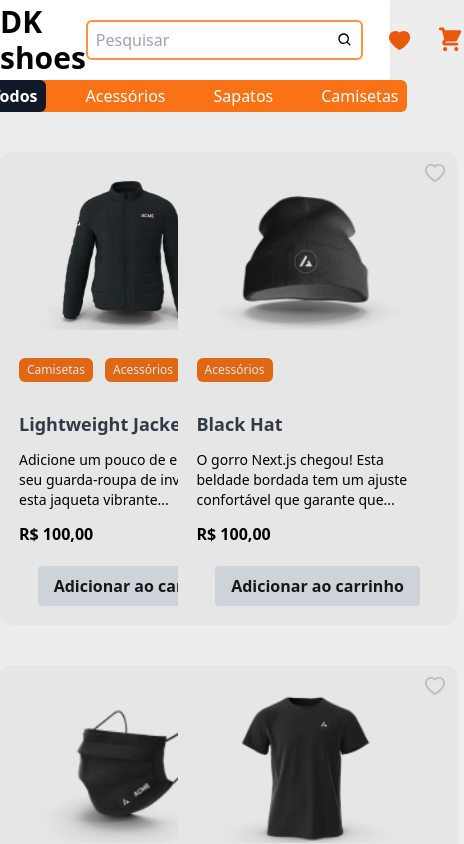
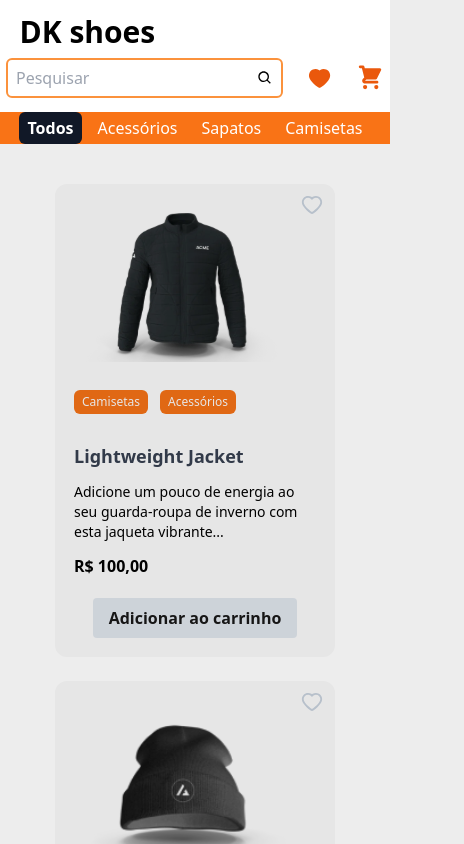
Before and after one commit to diegoguilhermeDS/dk_shoes, a Next.js app: page / in a window 390 px wide. Shown: the top 844 px of the page, 464 px wide, since content can reach past the window. Built offline with nearby package versions, Linux system fonts and the light colour scheme.

Commit message:
feat: finished pagination

```diff
--- a/src/components/Cards/Card/index.tsx
+++ b/src/components/Cards/Card/index.tsx
@@ -29,10 +29,10 @@ const Card = ({ product, setCategorySelected }: iCard) => {
   };
 
   return (
-    <Link href={`/products/${product.nameItem}`} className="max-w-[25%] w-full">
+    <Link href={`/products/${product.id}/${product.nameItem}`} className="w-1/4 max-w-250 min-w-[280px]">
       <li
         key={product.id}
-        className="bg-white p-4 rounded-xl w-1/4 min-w-250 max-w-250 min-w-[280px] flex flex-col gap-7 border-white border-solid border-1 brightness-90 hover:border-orange-300 hover:border-solid hover:border-1 hover:brightness-100 li-border li-spacing relative cursor-pointer transition duration-500"
+        className="bg-white p-4 rounded-xl w-1/4 max-w-250 min-w-[280px] flex flex-col gap-7 border-white border-solid border-1 brightness-90 hover:border-orange-300 hover:border-solid hover:border-1 hover:brightness-100 li-border li-spacing relative cursor-pointer transition duration-500"
       >
         <div className="flex justify-end absolute top-1.5 right-2">
           {liked ? (
@@ -40,17 +40,21 @@ const Card = ({ product, setCategorySelected }: iCard) => {
               size="24px"
               color="#ef4444"
               cursor="pointer"
-              onClick={handleLike}
+              onClick={(event)=>{
+                event.preventDefault()
+                event.stopPropagation()
+                handleLike()
+              }}
             />
           ) : (
             <AiOutlineHeart
               size="24px"
               color="#CBD5E1"
               cursor="pointer"
-              onClick={() => {
-                handleLike();
-                console.log(likes);
-              }}
+              onClick={(event) => {
+                event.preventDefault()
+                event.stopPropagation()
+                handleLike()}}
             />
           )}
         </div>
@@ -65,7 +69,10 @@ const Card = ({ product, setCategorySelected }: iCard) => {
         <div className="flex flex-wrap gap-3">
           {product.tag.map((category, index) => (
             <button
-              onClick={() => setCategorySelected(category)}
+              onClick={(event) =>{
+                event.preventDefault()
+                event.stopPropagation()
+                setCategorySelected(category)}}
               key={index}
               className="bg-orange-500 text-white text-xs px-2 py-1 rounded-md tag-gap cursor-pointer hover:bg-orange-300 active:bg-orange-700 hover:animate-pulse"
             >
@@ -94,7 +101,10 @@ const Card = ({ product, setCategorySelected }: iCard) => {
           <div className="flex justify-center">
             <button
               className="bg-customGray-200 text-black hover:bg-gray-900 hover:text-white cursor-pointer font-bold py-2 px-4 rounded opacity-90 active:bg-orange-600"
-              onClick={() => addProductCart(product)}
+              onClick={(event) => {
+                event.preventDefault()
+                event.stopPropagation()
+                addProductCart(product)}}
             >
               Adicionar ao carrinho
             </button>
--- a/src/components/Cards/index.tsx
+++ b/src/components/Cards/index.tsx
@@ -8,10 +8,12 @@ const Ul_Cards = ({ category, setCategorySelected }: iUl_Cards) => {
 
   return (
     <>
-      <div className=" max-w-950">
-        <ul className="flex flex-wrap gap-x-20 gap-y-10 w-full mt-10">
+      {/* flex flex-wrap justify-center gap-x-[76px] gap-y-10 max-w-[1024px] mt-10 md:justify-center lg:justify-start */}
+      <ul className="grid md:grid-cols-2 lg:grid-cols-3 justify-items-center gap-6 mt-10">
         {products.length <= 0 ? (
-            <li className="flex justify-center items-center w-full mt-10 text-xl font-semibold text-grey">Produto não encontrado :(</li>
+          <li className="flex justify-center items-center w-full mt-10 text-xl font-semibold text-grey">
+            Produto não encontrado :(
+          </li>
         ) : (
           products.map((product: iProduct, index) =>
             category == "Todos" ? (
@@ -32,7 +34,6 @@ const Ul_Cards = ({ category, setCategorySelected }: iUl_Cards) => {
           )
         )}
       </ul>
-      </div>
     </>
   );
 };
--- a/src/components/Header/index.tsx
+++ b/src/components/Header/index.tsx
@@ -16,11 +16,10 @@ const Header = ({ setOpenModal }: iHeader) => {
 
 
   return (
-    <header className="bg-white w-full h-20 shadow-sm">
-      <div className="max-w-5xl w-full mx-auto h-full flex flex-row justify-between items-center">
-        <h1 className="text-3xl font-bold">DK shoes</h1>
-        <div className="h-full flex flex-row justify-between items-center gap-6">
-          {/* container de pesquisa */}
+    <header className="bg-white w-full h-28 md:h-20 shadow-sm md:px-3">
+      <div className="max-w-5xl w-full mx-auto h-full flex flex-col justify-center items-center gap-2 md:flex-row md:justify-between">
+        <h1 className="text-3xl font-bold w-[90%] text-start">DK shoes</h1>
+        <div className="md:h-full flex flex-row justify-between items-center gap-6">
           <div
             className={`max-w-xs w-full h-10 flex flex-row justify-between items-center ${borderColorInput} border-2 border-solid rounded-md p-2`}
           >
--- a/src/components/Modal/Cart/index.tsx
+++ b/src/components/Modal/Cart/index.tsx
@@ -1,8 +1,12 @@
+import { useCart } from "@/providers/cartProvider/cartContext";
 import { useProducts } from "@/providers/productContext";
 import React from "react";
+import { MiniCard } from "../mini_card";
+import { iProduct } from '@/interfaces'
 
 const CartModalContent = () => {
   const { setOpenModal } = useProducts();
+  const { cart } = useCart();
   return (
     <>
       <div className="w-96 bg-white rounded relative rounded-md overflow-hidden animate-animationOpenModal">
@@ -17,7 +21,13 @@ const CartModalContent = () => {
             Carrinho de compras
           </h2>
         </header>
-        <section className="min-h-1"></section>
+        <section className="min-h-1">
+          <ul>
+            {cart.map((product: iProduct) => (
+              <MiniCard key={product.id} product={product}/>
+            ))}
+          </ul>
+        </section>
         <section className="bg-gray-900 w-full p-2 flex flex-col gap-2">
           <div>
             <h3 className="text-white font-semibold text-sm">Quantidade:</h3>
--- /dev/null
+++ b/src/components/Modal/mini_card/index.tsx
@@ -0,0 +1,51 @@
+import React from 'react'
+import { iProduct } from '@/interfaces'
+import Image from "next/image";
+import { useCart } from '@/providers/cartProvider/cartContext';
+
+interface iMiniCardProps{
+    product: iProduct
+}
+
+export const MiniCard = ({product}: iMiniCardProps) => {
+
+  const { addProductCart, removeProductCart } = useCart();
+
+  return (
+    <li key={product.id} className="flex items-center justify-between p-2">
+      <div className="flex items-center gap-2">
+        <Image
+            src={`/img/${product.img}`}
+            alt="My Image"
+            width={10}
+            height={10}
+            className="w-10 h-10 object-cover"
+        />
+        <span>{product.nameItem}</span>
+      </div>
+
+      <div className="flex items-center gap-8">
+        <div className="flex items-center">
+          <button
+            className="bg-gray-200 text-gray-600 rounded-full w-6 h-6 flex items-center justify-center"
+            onClick={() => removeProductCart(product)}
+          >
+            -
+          </button>
+          <span className="mx-2">{product.countCart}</span>
+          <button
+            className="bg-gray-200 text-gray-600 rounded-full w-6 h-6 flex items-center justify-center"
+            onClick={() => addProductCart(product)}
+          >
+            +
+          </button>
+        </div>
+
+        <span>{product.value.toLocaleString("pt-BR", {
+                  style: "currency",
+                  currency: "BRL",
+                })}</span>
+      </div>
+    </li>
+  )
+}
--- /dev/null
+++ b/src/components/NavCategory/index.tsx
@@ -0,0 +1,31 @@
+import { useProducts } from "@/providers/productContext";
+import React from "react";
+import { categories_data } from "../../database";
+
+const NavCategory = () => {
+  const { categorySelected, setCategorySelected, setOldCategory } =
+    useProducts();
+
+  return (
+    <ul className="flex flex-row mx-auto w-full bg-orange-500 justify-center overflow-x-auto gap-2 md:gap-8 px-2">
+      {categories_data.map((category, index) => (
+        <li
+          key={index}
+          onClick={() => {
+            setCategorySelected(category);
+            setOldCategory(category);
+          }}
+          className={`${
+            category === categorySelected
+              ? "bg-gray-900 font-semibold "
+              : "bg-orange-500 font-thin"
+          }  text-white px-2 py-1 rounded-md hover:bg-orange-300 selected:bg-red-400 cursor-pointer transition-colors ease-in hover:animate-pulse active:bg-orange-700`}
+        >
+          {category}
+        </li>
+      ))}
+    </ul>
+  );
+};
+
+export default NavCategory;
--- a/src/pages/index.tsx
+++ b/src/pages/index.tsx
@@ -1,19 +1,15 @@
 import Head from "next/head";
-import Image from "next/image";
 import { Inter } from "next/font/google";
-import styles from "@/styles/Home.module.css";
 import { GetServerSideProps, GetStaticProps } from "next";
 import { api } from "./services/api";
-import { useEffect, useState } from "react";
-import { categories_data } from "../database";
 import Ul_Cards from "@/components/Cards";
 import { useProducts } from "@/providers/productContext";
+import NavCategory from "@/components/NavCategory";
 
 const inter = Inter({ subsets: ["latin"] });
 
 export default function Home() {
-
-  const {categorySelected, setCategorySelected, setOldCategory} = useProducts()
+  const { categorySelected, setCategorySelected } = useProducts();
 
   return (
     <>
@@ -23,26 +19,12 @@ export default function Home() {
       </Head>
       <main className="">
         <section>
-          <ul className="flex flex-row mx-auto w-full bg-orange-500 justify-center gap-8">
-            {categories_data.map((category, index) => (
-              <li
-                key={index}
-                onClick={() => {
-                  setCategorySelected(category)
-                  setOldCategory(category)
-                }}
-                className={`${
-                  category === categorySelected
-                    ? "bg-gray-900 font-semibold "
-                    : "bg-orange-500 font-thin"
-                }  text-white px-2 py-1 rounded-md hover:bg-orange-300 selected:bg-red-400 cursor-pointer transition-colors ease-in hover:animate-pulse active:bg-orange-700`}
-              >
-                {category}
-              </li>
-            ))}
-          </ul>
-          <div className="max-w-5xl mx-auto mb-4">
-            <Ul_Cards category={categorySelected} setCategorySelected={setCategorySelected}/>
+          <NavCategory/>
+          <div className="max-w-5xl mx-auto mb-4 px-4">
+            <Ul_Cards
+              category={categorySelected}
+              setCategorySelected={setCategorySelected}
+            />
           </div>
         </section>
       </main>
--- /dev/null
+++ b/src/pages/products/[...product].tsx
@@ -0,0 +1,42 @@
+import { GetServerSideProps } from "next";
+import Head from "next/head";
+import { useRouter } from "next/router";
+
+import React from "react";
+
+export default function ProductPage() {
+  const router = useRouter();
+  const product = router.query.product;
+
+  console.log(typeof product === "object");
+
+  return (
+    <>
+      <Head>
+        <title>Product {product}</title>
+      </Head>
+      {typeof product === "object" && (
+        <div className="text-xl font-bold text-center mt-4">
+          Produto: {product[1]} - id: {product[0]}
+        </div>
+      )}
+    </>
+  );
+}
+/*
+  - products
+    - product_id
+      - product_name
+*/
+/* export const getServerSideProps: GetServerSideProps = async (context) => {
+    const { name } = context.query
+
+
+    const revalidatingTime = 60*60*12
+    return {
+      props: {
+
+      },
+      revalidate: revalidatingTime
+    }
+  } */
--- a/src/pages/products/[name].tsx
+++ /dev/null
@@ -1,32 +0,0 @@
-import { GetServerSideProps } from "next";
-import Head from "next/head";
-import { useRouter } from "next/router";
-
-import React from 'react'
-
-export default function ProductPage() {
-    const router = useRouter()
-    const { name } = router.query
-
-  return (
-    <>
-    <Head>
-        <title>Product {name}</title>
-    </Head>
-    <div>Produto: {name}</div>
-    </>
-  )
-}
-
-/* export const getServerSideProps: GetServerSideProps = async (context) => {
-    const { name } = context.query
-
-
-    const revalidatingTime = 60*60*12
-    return {
-      props: {
-
-      },
-      revalidate: revalidatingTime
-    }
-  } */
--- a/src/providers/cartProvider/cartContext.tsx
+++ b/src/providers/cartProvider/cartContext.tsx
@@ -25,9 +25,6 @@ export const CartProvider = ({children}: iCartProvider) => {
         if(findProcuct){
             const filterCart = oldCart.filter((oldProduct: iProduct) => oldProduct.id !== product.id)
             const addCountProduct = {...product, countCart: product.countCart+=1}
-
-            console.log(addCountProduct);
-
 
             const newCart = [...filterCart, addCountProduct]
             localStorage.setItem("@cart", JSON.stringify(newCart))
```
Lines whose indentation alone changed are shown as unchanged.
